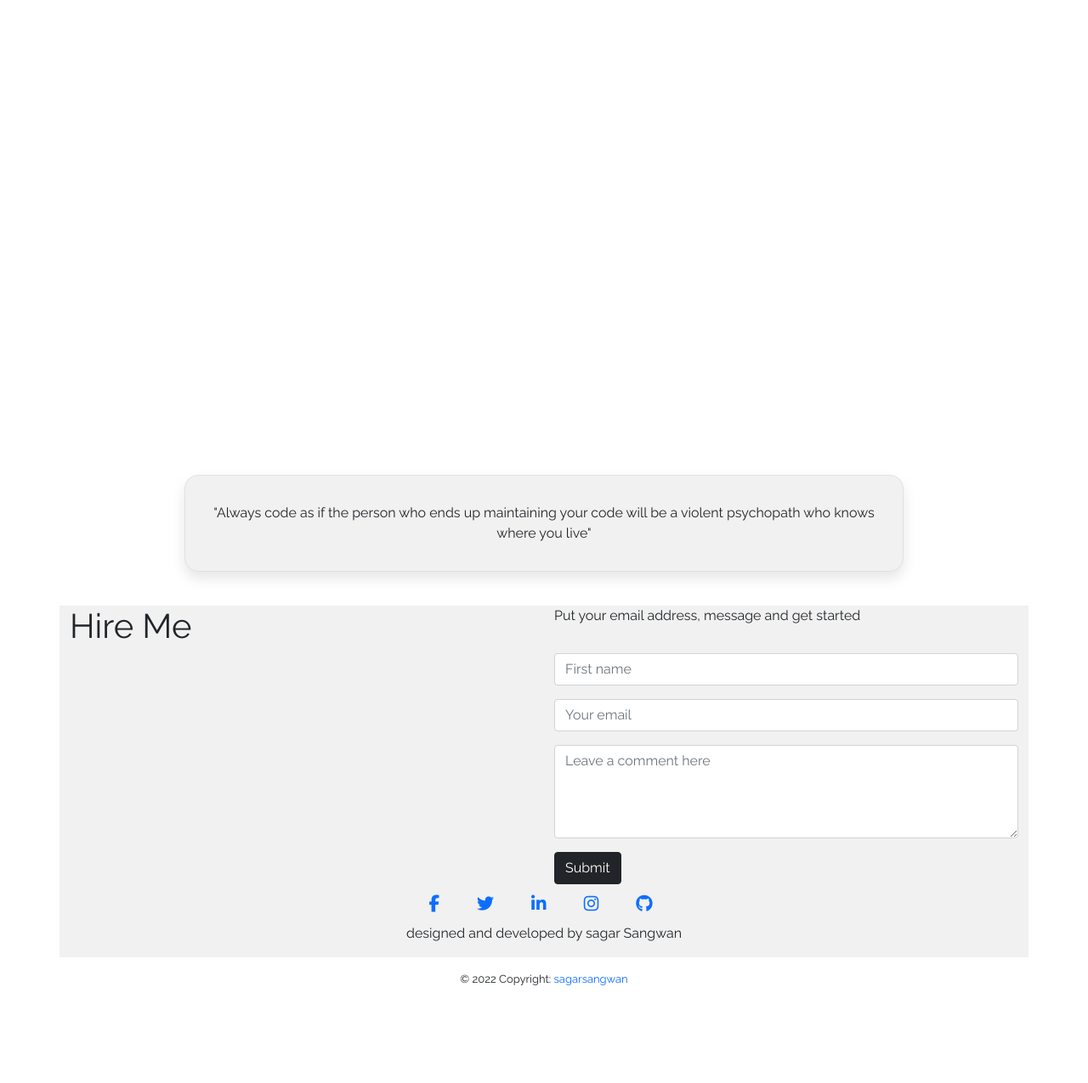
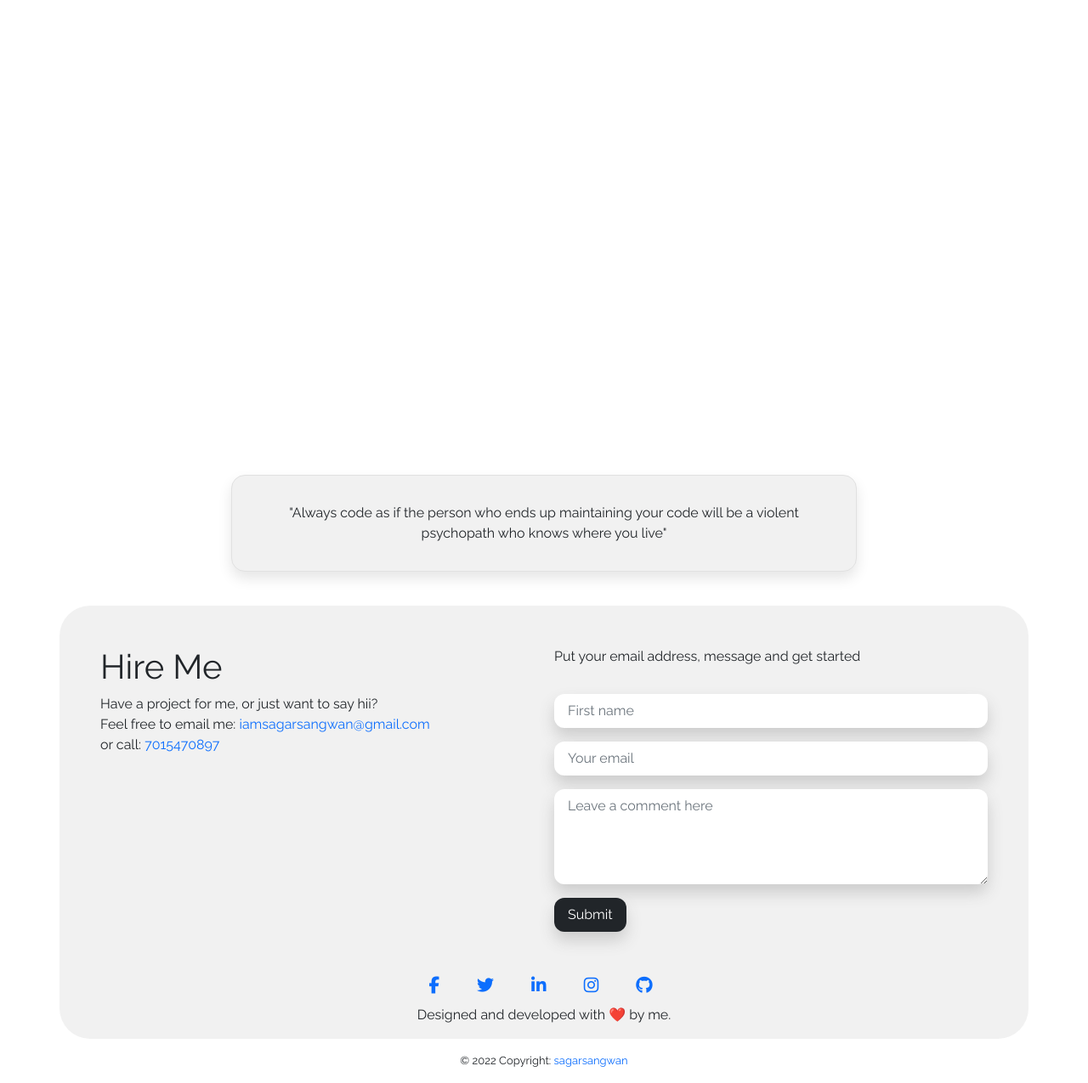
Before and after one commit to sagarsangwan/sagarsangwan, a Flask app: page / in a window 1280 px wide. Shown: the part 1947-3222 px from the top of the page at 85% size. Before the commit the page ends 3107 px from the top, so only its background shows below. Run offline with Flask 2, Linux system fonts and the light colour scheme; parts of the project's set-up code (start-up, migrations or seed data) failed here and were passed over; some libraries are stand-ins or nearby versions.

Commit message:
style changes in footer

```diff
--- a/static/style.css
+++ b/static/style.css
@@ -63,3 +63,21 @@ body{
 a{
     text-decoration: none;
 }
+.border-radius-2{
+    border-radius: 2.25rem;
+}
+.input-feild-shadow{
+    box-shadow: 0 10px 18px #ccc;
+    border-radius: 12px;
+    border: none;
+    padding: 8px 16px
+}
+@media (max-width: 768px){
+    .footer{
+        width: auto;
+        margin: 0 11px;
+    }}
+
+.social-media-icons{
+    margin-top: 40px;
+}
--- a/templates/pages/home.html
+++ b/templates/pages/home.html
@@ -116,7 +116,7 @@
     </div>
 </div>
 </div>
-<div class="row height-adjust ">
+<div class="row height-adjust container">
     <!-- <div class="col">
         <div class="row">
             <div class="col-xs-12 col-md-6 padding-bottom-medium">
@@ -146,44 +146,54 @@
 
 </div>
 </div>
+<div class="container">
     <div class="row justify-content-center">
         <div class="col-xs-12 col-md-8">
             <p class="quotes-container">
-            "Always code as if the person who ends up maintaining your code will be a violent psychopath who knows where
+                "Always code as if the person who ends up maintaining your code will be a violent psychopath who knows
+                where
                 you live"
             </p>
         </div>
     </div>
-<footer>
-    <div class="container footer">
+</div>
+<footer class="container pt-5 px-5 border-radius-2 footer">
     <div class="row">
         <div class="col-xs-12 col-md-6">
             <div class="row">
-                    <h1>Hire Me</h1>
+                <h1 class="col-xs-12">Hire Me</h1>
+                <div class="col-12">
+                    <p>
+                        Have a project for me, or just want to say hii?
+                        <br />
+                        Feel free to email me: <a href="mailto:iamsagarsangwan@gmail.com">iamsagarsangwan@gmail.com</a>
+                        <br> or call: <a href="tel:7015470897">7015470897</a></b><br>
+                    </p>
+                </div>
             </div>
         </div>
         <div class="col-xs-12 col-md-6 ">
             <div class="rowd-flex justify-content-end">
                 <form method="POST" action="">
-                        <div class="col-12 padding-bottom-small">
+                    <div class="col-12 padding-bottom-small ">
                         <p>
                             Put your email address, message and get started
                         </p>
                     </div>
                     <div class="col-12 padding-bottom-small">
-                            <input type="text" name="user_name" required class="form-control" placeholder="First name"
-                                aria-label="First name">
+                        <input type="text" name="user_name" required class="form-control input-feild-shadow"
+                            placeholder="First name" aria-label="First name">
                     </div>
                     <div class="col-12 padding-bottom-small">
-                            <input type="email" name="email" required class="form-control" placeholder="Your email"
-                                aria-label="your email">
+                        <input type="email" name="email" required class="input-feild-shadow form-control"
+                            placeholder="Your email" aria-label="your email">
                     </div>
                     <div class="col-12 padding-bottom-small">
-                            <textarea rows="4" class="form-control" placeholder="Leave a comment here"
+                        <textarea rows="4" class="form-control input-feild-shadow" placeholder="Leave a comment here"
                             name="message"></textarea>
                     </div>
                     <div class="col-12">
-                            <button class="btn btn-dark" type="submit">Submit</button>
+                        <button class="btn btn-dark input-feild-shadow" type="submit">Submit</button>
                         <i>{{info}}</i>
 
                     </div>
@@ -194,15 +204,15 @@
         <div class="col-12">
             <div class="row">
                 <div class="col-12">
-                        <ul class="list-unstyled list-inline text-center">
+                    <ul class="list-unstyled list-inline text-center social-media-icons">
                         <li class="list-inline-item">
                             <a href="https://www.facebook.com/iamsagarsangwan/" target="_blank"
                                 class="btn-floating btn-lg btn-fb" type="button" role="button"><i
                                     class="fab fa-facebook-f"></i></a>
                         </li>
                         <li class="list-inline-item">
-                                <a href="https://twitter.com/sagar_sangwan01?t=SLoQDBtPPv-blDdL6NwOaw&s=08"
-                                    target="_blank" class="btn-floating btn-lg btn-tw" type="button" role="button"><i
+                            <a href="https://twitter.com/sagar_sangwan01?t=SLoQDBtPPv-blDdL6NwOaw&s=08" target="_blank"
+                                class="btn-floating btn-lg btn-tw" type="button" role="button"><i
                                     class="fab fa-twitter"></i></a>
                         </li>
                         <li class="list-inline-item">
@@ -221,7 +231,7 @@
                                     class="fab fa-github"></i></a>
                         </li>
                         <li>
-                                <div>designed and developed by sagar Sangwan</div>
+                            <div>Designed and developed with ❤️ by me.</div>
                         </li>
                     </ul>
                 </div>
```
Lines whose indentation alone changed are shown as unchanged.
